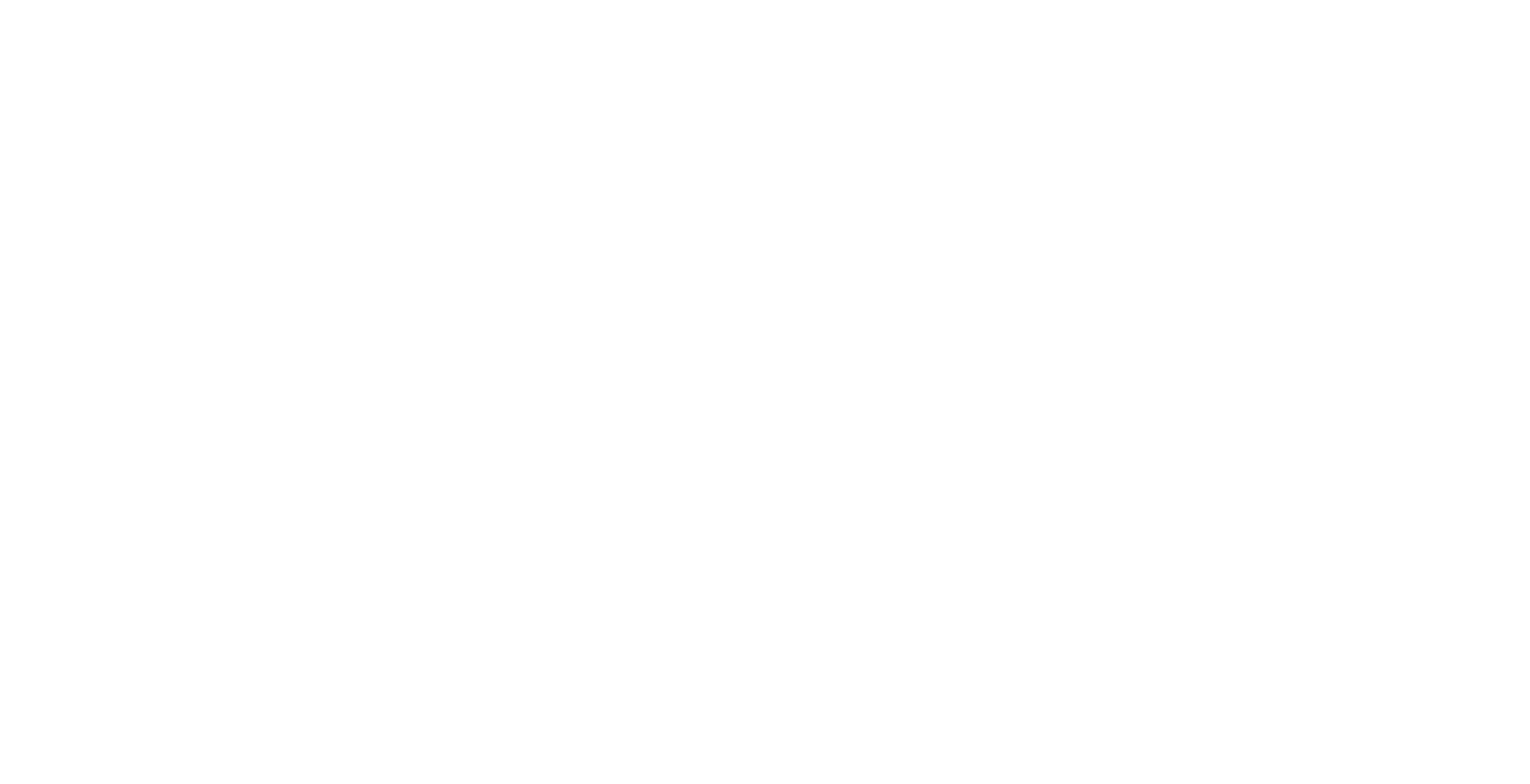
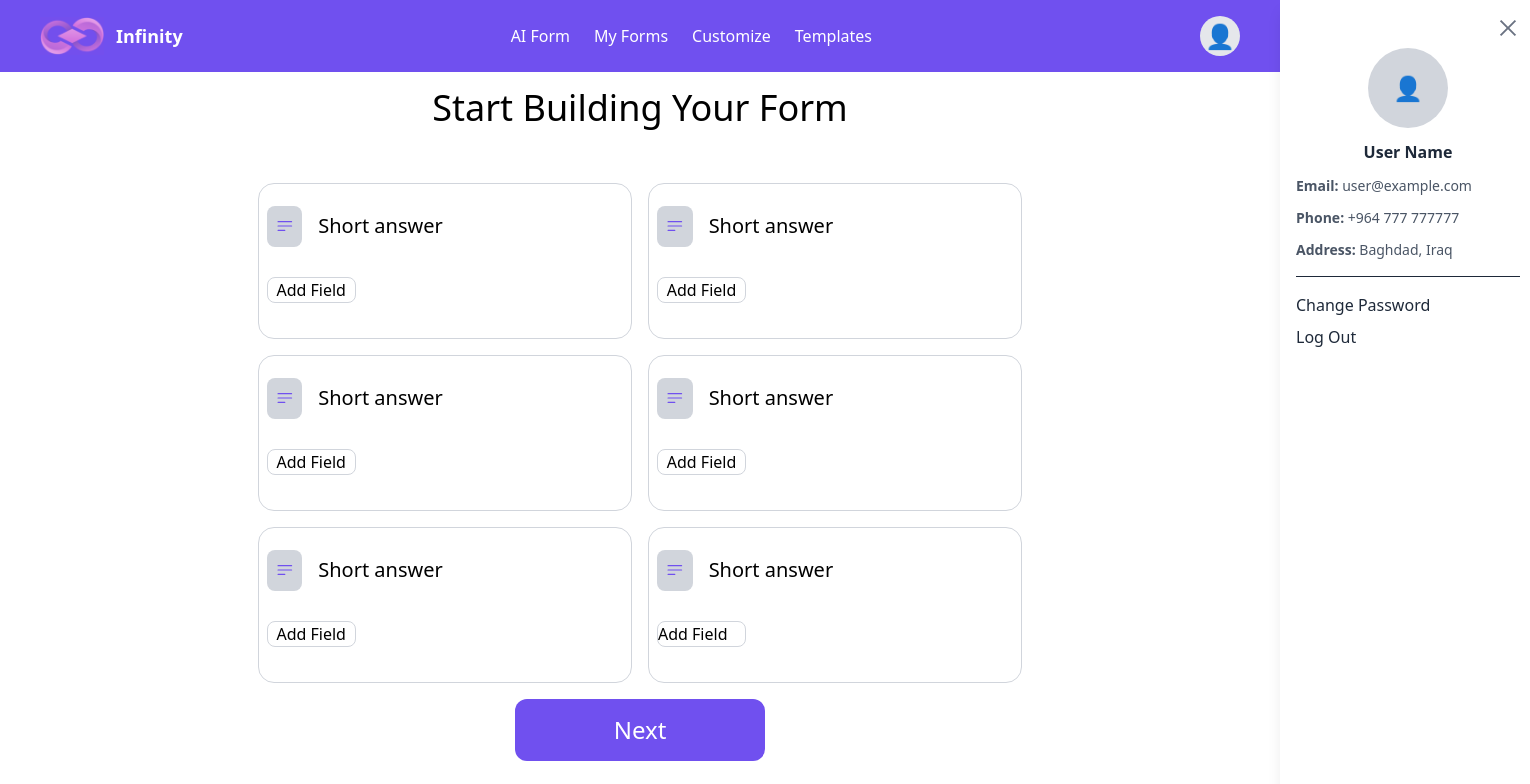
Before and after one commit to Mohammed5798/form-generator, a React (Vite) app in the folder frontend/: page /createForm in a window 1280 px wide. Before the commit this address had no page. Shown: the top 784 px of the page, 1530 px wide, since content can reach past the window. Built offline with nearby package versions, Linux system fonts and the light colour scheme.

Commit message:
add create form

```diff
--- a/frontend/src/App.jsx
+++ b/frontend/src/App.jsx
@@ -6,6 +6,7 @@
 import MainPage from './pages/MainPage';
 import FormAiPage from './pages/FormAiPage';
 import ManualForm from './pages/ManualForm';
+import CreateFrom from './pages/CreateFrom';
 
 function App() {
 
@@ -17,7 +18,7 @@
       <Route path='/forgotPage' element={<ForgotPage/>} />
       <Route path='/main' element={<MainPage/>} />
       <Route path='/formAI' element={<FormAiPage/>}/>
-      <Route path='/manualForm' element={<ManualForm/>} />
+      <Route path='/createForm' element={<CreateFrom/>} />
     </Routes>
    </div>
   )
--- /dev/null
+++ b/frontend/src/pages/CreateFrom.jsx
@@ -0,0 +1,118 @@
+import React from 'react'
+import Header from '../components/Header'
+import { HiBars3BottomLeft } from 'react-icons/hi2';
+import {Link} from 'react-router-dom';
+function CreateFrom() {
+  return (
+    <div className='h-screen w-screen flex flex-col gap-4 justify-center'>
+        <div className='header'>
+            <Header />
+        </div>
+        <h1 className='self-center text-4xl'>Start Building Your Form</h1>
+        <div className='cards w-full  h-full flex flex-col gap-4 p-4
+        items-center justify-center'>
+            <div className='rowOne flex gap-4 w-3/4 h-1/4
+            items-center justify-center'>
+               <div className='firstCard flex flex-col w-[40%] h-full
+               border border-gray-300 rounded-2xl p-2 gap-4 '>
+                    <div className='iconText flex w-full
+                     h-1/2 items-center gap-4'>
+                       <div className='bg-gray-300 rounded-lg w-[10%] h-[60%]
+                       flex items-center justify-center p-2'>
+                        <HiBars3BottomLeft className='text-[#7050EF] text-xl
+                        '/>
+                       </div>
+                       <h3 className='text-xl '>Short answer</h3>
+                    </div>
+                    <button className='border border-gray-300 w-1/4 rounded-lg '>
+                        Add Field</button>
+               </div>
+               {/* Second Card */  }
+                <div className='secondCard flex flex-col w-[40%] h-full
+               border border-gray-300 rounded-2xl p-2 gap-4'>
+                    <div className='iconText flex w-full
+                     h-1/2 items-center gap-4'>
+                       <div className='bg-gray-300 rounded-lg w-[10%] h-[60%]
+                       flex items-center justify-center p-2'>
+                        <HiBars3BottomLeft className='text-[#7050EF] text-xl
+                        '/>
+                       </div>
+                       <h3 className='text-xl '>Short answer</h3>
+                    </div>
+                    <button className='border border-gray-300 w-1/4 rounded-lg '>
+                        Add Field</button>
+               </div>
+            </div>
+            {/* Row Two */}
+                 <div className='rowtwo flex  gap-4 w-3/4 h-1/4 justify-center'>
+               <div className='firstCard flex flex-col w-[40%] h-full
+               border border-gray-300 rounded-2xl p-2 gap-4'>
+                    <div className='iconText flex w-full
+                     h-1/2 items-center gap-4'>
+                       <div className='bg-gray-300 rounded-lg w-[10%] h-[60%]
+                       flex items-center justify-center p-2'>
+                        <HiBars3BottomLeft className='text-[#7050EF] text-xl
+                        '/>
+                       </div>
+                       <h3 className='text-xl '>Short answer</h3>
+                    </div>
+                    <button className='border border-gray-300 w-1/4 rounded-lg '>
+                        Add Field</button>
+               </div>
+               {/* Second Card */  }
+                <div className='secondCard flex flex-col w-[40%] h-full
+               border border-gray-300 rounded-2xl p-2 gap-4'>
+                    <div className='iconText flex w-full
+                     h-1/2 items-center gap-4'>
+                       <div className='bg-gray-300 rounded-lg w-[10%] h-[60%]
+                       flex items-center justify-center p-2'>
+                        <HiBars3BottomLeft className='text-[#7050EF] text-xl
+                        '/>
+                       </div>
+                       <h3 className='text-xl '>Short answer</h3>
+                    </div>
+                    <button className='border border-gray-300 w-1/4 rounded-lg '>
+                        Add Field</button>
+               </div>
+            </div>
+            {/* Row Three */}
+                 <div className='rowthree flex  gap-4 w-3/4 h-1/4 justify-center'>
+               <div className='firstCard flex flex-col w-[40%] h-full
+               border border-gray-300 rounded-2xl p-2 gap-4'>
+                    <div className='iconText flex w-full
+                     h-1/2 items-center gap-4'>
+                       <div className='bg-gray-300 rounded-lg w-[10%] h-[60%]
+                       flex items-center justify-center p-2'>
+                        <HiBars3BottomLeft className='text-[#7050EF] text-xl
+                        '/>
+                       </div>
+                       <h3 className='text-xl '>Short answer</h3>
+                    </div>
+                    <button className='border border-gray-300 w-1/4 rounded-lg '>
+                        Add Field</button>
+               </div>
+               {/* Second Card */  }
+                <div className='secondCard flex flex-col w-[40%] h-full
+               border border-gray-300 rounded-2xl p-2 gap-4'>
+                    <div className='iconText flex w-full
+                     h-1/2 items-center gap-4'>
+                       <div className='bg-gray-300 rounded-lg w-[10%] h-[60%]
+                       flex items-center justify-center p-2'>
+                        <HiBars3BottomLeft className='text-[#7050EF] text-xl
+                        '/>
+                       </div>
+                       <h3 className='text-xl '>Short answer</h3>
+                    </div>
+                    <Link to="/addQuestion" className='border border-gray-300 w-1/4 rounded-lg '>
+                        Add Field</Link>
+               </div>
+            </div>
+             <button className='bg-[#7050EF] w-[20%] self-center
+             rounded-xl text-white h-[10%] text-2xl'>Next</button>
+        </div>
+
+    </div>
+  )
+}
+
+export default CreateFrom
--- a/frontend/src/pages/MainPage.jsx
+++ b/frontend/src/pages/MainPage.jsx
@@ -32,7 +32,7 @@
                 </div>
                 <h2 className="text-lg font-bold mt-3">Build It Yourself</h2>
                 <p className="text-gray-600 text-center mt-2">Start generate Select fonts, color & Style</p>
-                <Link to="/manualForm">
+                <Link to="/createForm">
                     <button className="bg-gray-50 text-gray-600 rounded-lg mt-3 w-72 py-2 hover:bg-gray-200 border border-gray-300">Start from Scratch</button>
                 </Link>
             </div>
```
